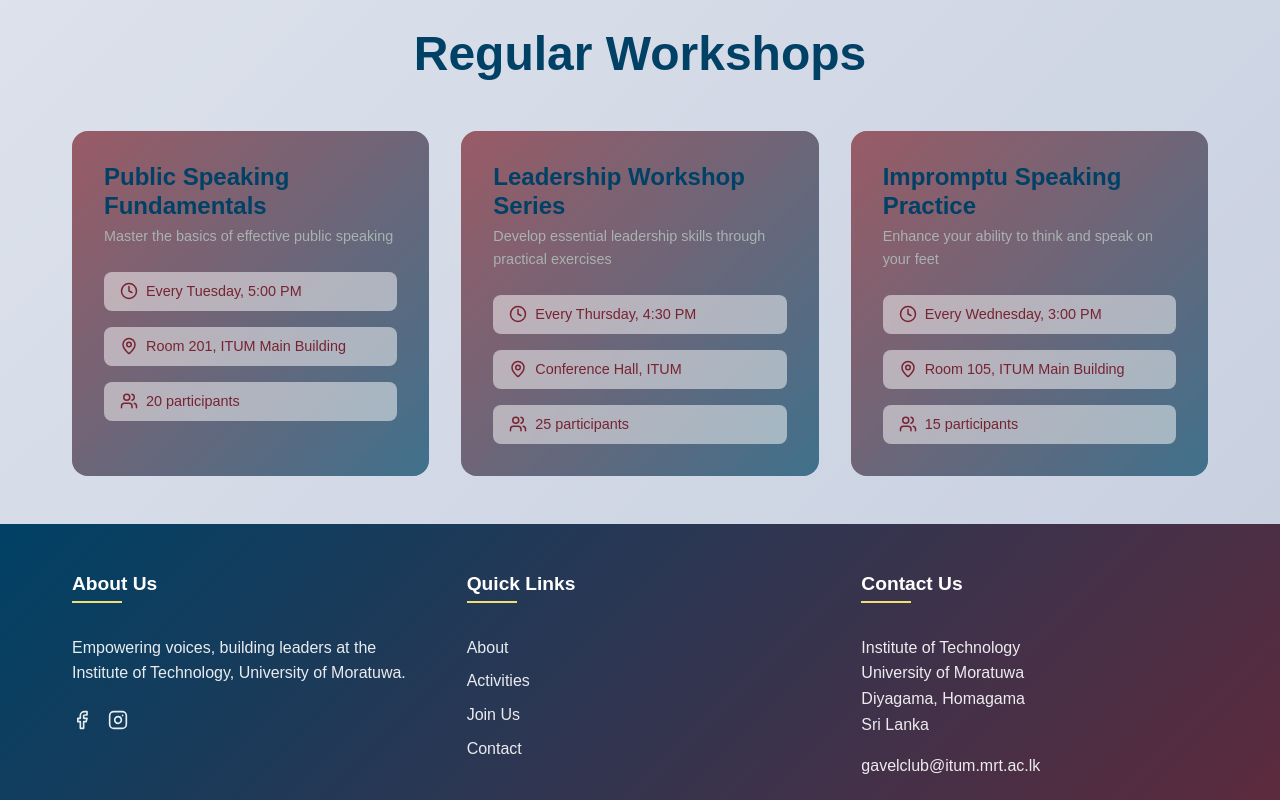
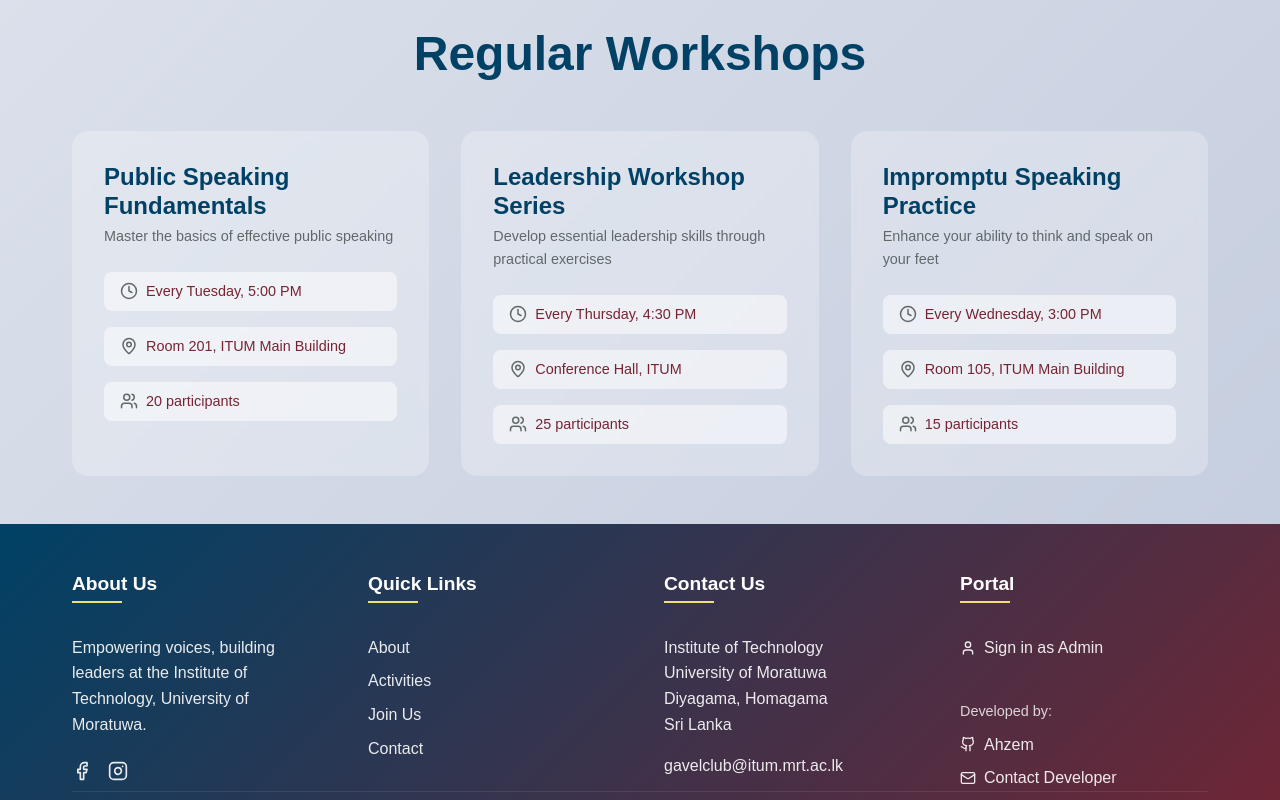
Before and after one commit to Ahzem/Gavel-Club, a React (Vite) app in the folder Client/: page /activities in a window 1280 px wide. Shown: the part 1600-2400 px from the top of the page. Built offline with nearby package versions, Linux system fonts and the light colour scheme.

Commit message:
update footer and header components; change name in footer, enhance mobile menu accessibility, and improve header styles; adjust footer grid layout and refine workshop card styles for better design consistency

```diff
--- a/Client/src/components/layout/Footer.tsx
+++ b/Client/src/components/layout/Footer.tsx
@@ -77,7 +77,7 @@ export function Footer() {
                 rel="noopener noreferrer"
               >
                 <Github size={16} />
-                Your Name
+                Ahzem
               </a>
               <a
                 href="mailto:muhammadhahzem1422@gmail.com"
--- a/Client/src/components/layout/Header.tsx
+++ b/Client/src/components/layout/Header.tsx
@@ -1,6 +1,7 @@
 import { useState, useEffect } from "react";
 import { SITE_CONFIG } from "../../lib/constants";
 import { NavLink } from "react-router-dom";
+import { Menu, X } from "lucide-react";
 
 export function Header() {
   const [scrolled, setScrolled] = useState(false);
@@ -47,10 +48,13 @@ export function Header() {
         <button
           className="mobile-menu-button"
           onClick={() => setIsMenuOpen(!isMenuOpen)}
+          aria-label={isMenuOpen ? "Close menu" : "Open menu"}
         >
-          <span className="material-icons">
-            {isMenuOpen ? "close" : "menu"}
-          </span>
+          {isMenuOpen ? (
+            <X className="mobile-menu-icon" size={24} />
+          ) : (
+            <Menu className="mobile-menu-icon" size={24} />
+          )}
         </button>
         <div className={`nav-menu ${isMenuOpen ? "open" : ""}`}>
           {links.map((link) => (
--- a/Client/src/styles/components/header.css
+++ b/Client/src/styles/components/header.css
@@ -111,6 +111,15 @@
   padding: var(--space-sm);
 }
 
+.mobile-menu-icon {
+  color: var(--color-primary);
+  transition: transform 0.3s ease;
+}
+
+.mobile-menu-button:hover .mobile-menu-icon {
+  transform: scale(1.1);
+}
+
 @media (max-width: 768px) {
   .nav-menu {
     visibility: hidden;
@@ -127,6 +136,7 @@
     align-items: center;
     gap: var(--space-lg);
     border-bottom: 1px solid var(--color-gray-200);
+    box-shadow: var(--glass-shadow);
   }
 
   .nav-menu.open {
--- a/Client/src/styles/pages/activities.css
+++ b/Client/src/styles/pages/activities.css
@@ -239,10 +239,7 @@
 
 .workshop-card {
   position: relative;
-  background: linear-gradient(var(--glass-background), var(--glass-background))
-      padding-box,
-    linear-gradient(135deg, var(--color-accent-1), var(--color-primary))
-      border-box;
+  background: var(--glass-background);
   -webkit-backdrop-filter: blur(10px);
   backdrop-filter: var(--glass-blur);
   border-radius: 16px;
@@ -257,7 +254,7 @@
 }
 
 .workshop-meta__icon {
-  color: var(--color-accent-1);
+  color: var(--color-accent-2-dark);
 }
 
 .workshop-card:hover {
@@ -276,7 +273,7 @@
 }
 
 .workshop-card__description {
-  color: var(--color-accent-2);
+  color: var(--color-accent-2-dark);
   font-size: 0.9rem;
 }
 
@@ -314,4 +311,50 @@
   .workshops-section {
     padding: var(--space-xl) var(--space-lg);
   }
+
+    .gallery-card__image {
+        transition: transform 0.3s ease;
+    }
+
+    .gallery-card:hover .gallery-card__image {
+        transform: scale(1);
+    }
+
+
+    .gallery-seemore {
+        margin-top: var(--space-xl);
+    }
+
+    .gallery-seemore__link {
+        padding: var(--space-md) var(--space-lg);
+    }
+
+    .workshop-card {
+        padding: var(--space-lg);
+    }
+
+    .workshop-meta__item {
+        padding: var(--space-sm) var(--space-lg);
+    }
+
+    .workshop-card__title {
+        font-size: 1.25rem;
+    }
+
+    .workshop-card__description {
+        font-size: 0.9rem;
+    }
+
+    .workshop-meta__item {
+        padding: var(--space-sm) var(--space-md);
+    }
+
+    .workshop-meta__icon {
+        width: 16px;
+        height: 16px;
+    }
+
+    .workshop-meta__item {
+        border-radius: 8px;
+    }
 }
--- a/Client/src/styles/pages/footer.css
+++ b/Client/src/styles/pages/footer.css
@@ -12,9 +12,8 @@
 
 .footer__grid {
   display: grid;
-  grid-template-columns: repeat(auto-fit, minmax(250px, 1fr));
+  grid-template-columns: repeat(auto-fit, minmax(200px, 1fr));
   gap: var(--space-2xl);
-  margin-bottom: var(--space-2xl);
 }
 
 .footer__section {
```
